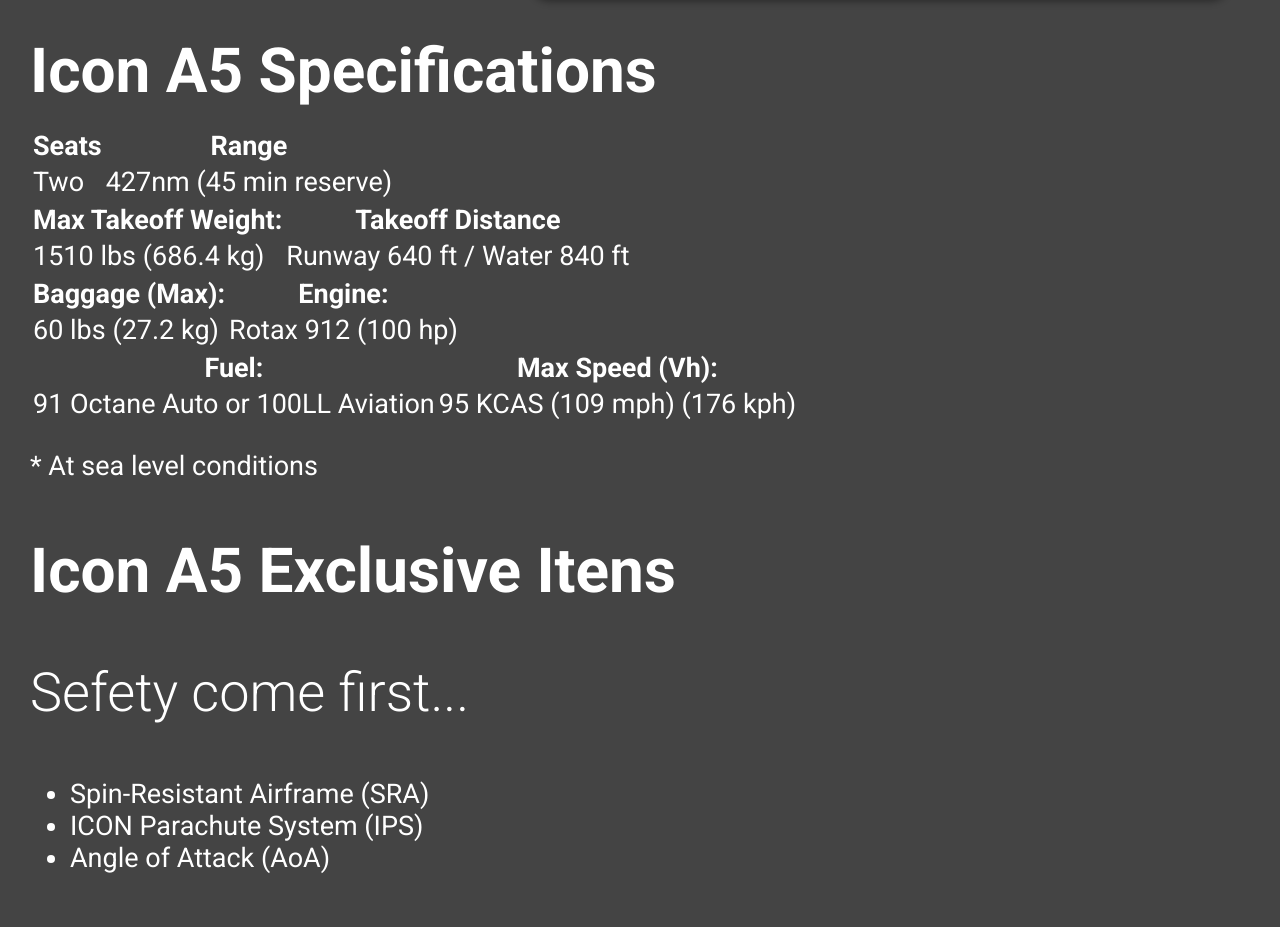
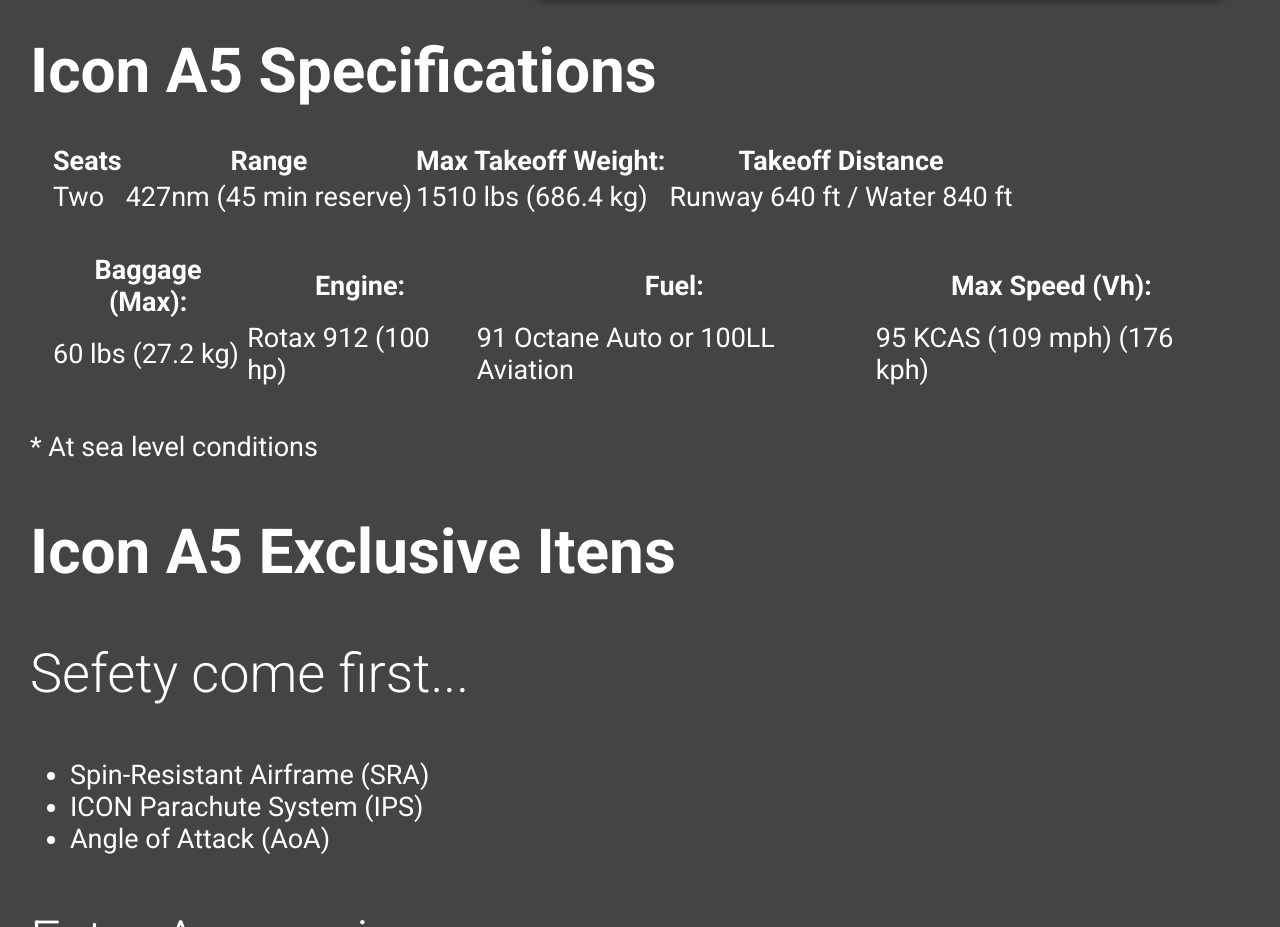
Before and after one commit to tryber/sd-04-block3-project-html-css, a plain HTML site: page index.html in a window 1280 px wide. Shown: the part 1892-2819 px from the top of the page. Drawn offline with Linux system fonts and the light colour scheme.

Commit message:
Merge tables - 4 to 2 and change table style parameters

```diff
--- a/index.html
+++ b/index.html
@@ -68,18 +68,12 @@
             <tr>
               <th>Seats</th>
               <th>Range</th>
+              <th>Max Takeoff Weight:</th>
+              <th>Takeoff Distance</th>
             </tr>
             <tr>
               <td>Two</td>
               <td>427nm (45 min reserve)</td>
-            </tr>
-          </table>
-          <table>
-            <tr>
-              <th>Max Takeoff Weight:</th>
-              <th>Takeoff Distance</th>
-            </tr>
-            <tr>
               <td>1510 lbs (686.4 kg)</td>
               <td>Runway 640 ft / Water 840 ft</td>
             </tr>
@@ -88,18 +82,12 @@
             <tr>
               <th>Baggage (Max):</th>
               <th>Engine:</th>
+              <th>Fuel:</th>
+              <th>Max Speed (Vh):</th>
             </tr>
             <tr>
               <td>60 lbs (27.2 kg)</td>
               <td>Rotax 912 (100 hp)</td>
-            </tr>
-          </table>
-          <table>
-            <tr>
-              <th>Fuel:</th>
-              <th>Max Speed (Vh):</th>
-            </tr>
-            <tr>
               <td>91 Octane Auto or 100LL Aviation</td>
               <td>95 KCAS (109 mph) (176 kph)</td>
             </tr>
--- a/style.css
+++ b/style.css
@@ -91,3 +91,9 @@
   filter: saturate(120%);
   -webkit-filter: saturate(120%);
 }
+
+table {
+  margin: 0;
+  padding: 15px;
+  margin: 5px;
+}
```
